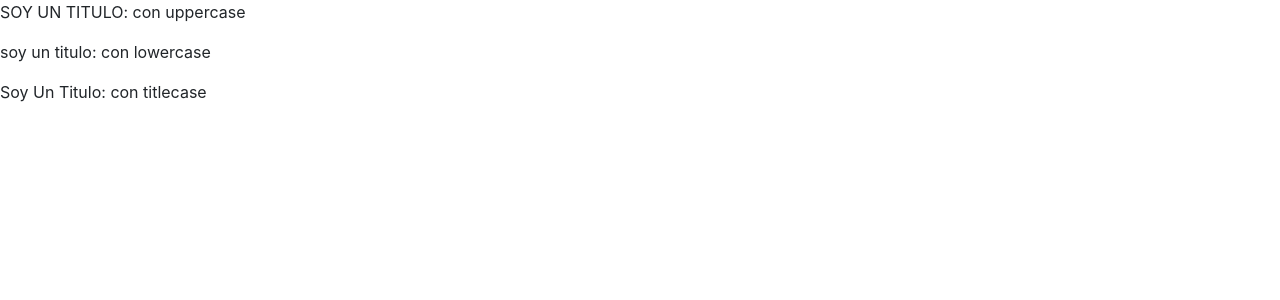
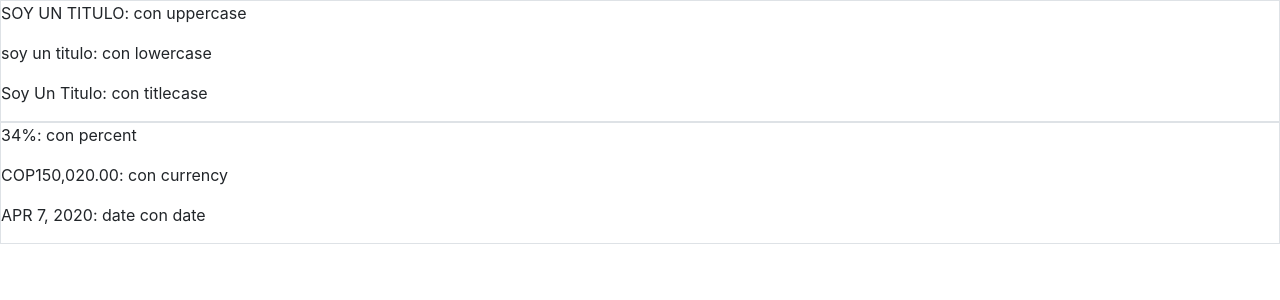
Before and after one commit to JhonnyJGomez/cursoAngular_TypeScript_Parte2, an Angular app in the folder holaMundo/: page / in a window 1280 px wide. Shown: the top 300 px of the page. Built offline with nearby package versions, Linux system fonts and the light colour scheme.

Commit message:
Agrega pipes percent, currency, date

```diff
--- a/holaMundo/src/app/pipes/pipes.component.html
+++ b/holaMundo/src/app/pipes/pipes.component.html
@@ -1,3 +1,10 @@
-<p>{{titulo | uppercase}}: con uppercase</p>
-<p>{{titulo | lowercase}}: con lowercase</p>
-<p>{{titulo | titlecase}}: con titlecase</p>
+<div class="border">
+    <p>{{titulo | uppercase}}: con uppercase</p>
+    <p>{{titulo | lowercase}}: con lowercase</p>
+    <p>{{titulo | titlecase}}: con titlecase</p>
+</div>
+<div class="border">
+    <p>{{ganacias | percent}}: con percent </p>
+    <p>{{dinero | currency: 'COP'}}: con currency</p>
+    <p>{{fecha | date | uppercase}}: date con date</p>
+<div>
--- a/holaMundo/src/app/pipes/pipes.component.ts
+++ b/holaMundo/src/app/pipes/pipes.component.ts
@@ -8,6 +8,10 @@ import { Component, OnInit } from '@angular/core';
 export class PipesComponent implements OnInit {
 
   titulo:string = "Soy un titulo"
+  dinero:number = 150020
+  ganacias:number = 0.34
+  fecha = new Date()
+
   constructor() { }
 
   ngOnInit(): void {
```
